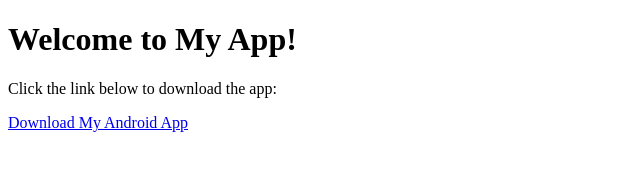
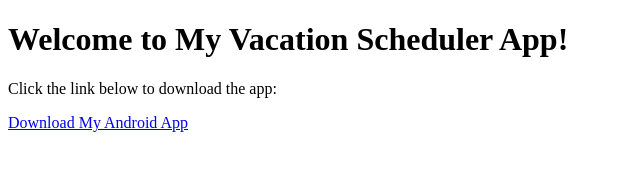
Before and after one commit to obryso6/VacationPlannerApp, a plain HTML site: page index.html in a window 1280 px wide. Shown: the whole page, without its empty margins (0-640 px from the left). Drawn offline with Linux system fonts and the light colour scheme.

Commit message:
Update index.html

```diff
--- a/index.html
+++ b/index.html
@@ -6,7 +6,7 @@
     <title>My Android App</title>
 </head>
 <body>
-    <h1>Welcome to My App!</h1>
+    <h1>Welcome to My Vacation Scheduler App!</h1>
     <p>Click the link below to download the app:</p>
     <a href="app-release.apk" download>Download My Android App</a>
 </body>
```
